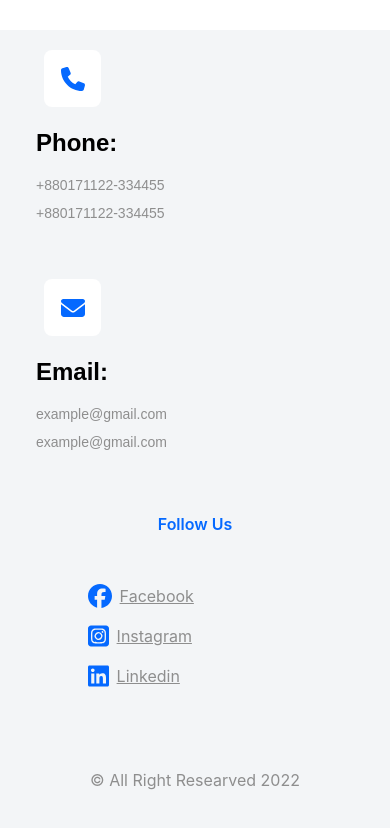
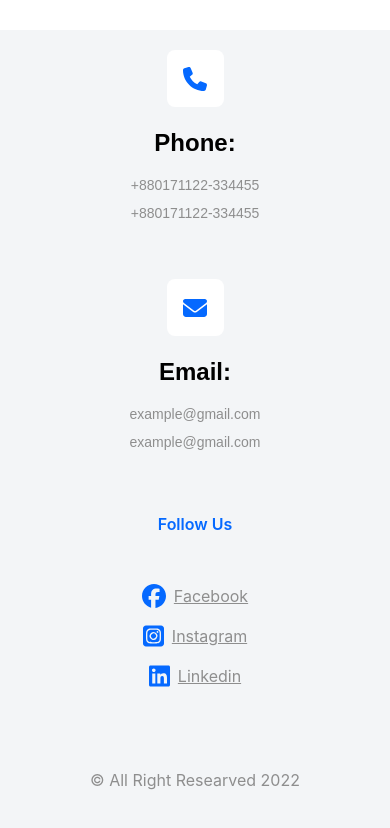
Before and after one commit to burhanuddinrabby/genres-agency, a Next.js app: page /Shared/Footer in a window 390 px wide. Shown: the top 828 px of the page. Built offline with nearby package versions, Linux system fonts and the light colour scheme.

Commit message:
Fully Responsive for mobile

```diff
--- a/pages/Main/Banner.js
+++ b/pages/Main/Banner.js
@@ -27,18 +27,18 @@ const BannerComponent = () => {
                 </div>
                 <div className='text-[#8E8E8E] lg:w-[50%]'>
                     <h1 className="text-xs text-primary text-center lg:text-left">A Trusted Agency Service </h1>
-                    <h1 className="text-6xl my-3 text-black font-bold data-text-sm leading-tight text-center lg:text-left">Let&apos;s Start <br/> Something<br/>Big Together</h1>                    <h1 className="text-6xl my-3 text-black font-bold data-text-sm"></h1>
-                    <p className="text-sm my-5 text-center lg:text-left">We are developing top level digital services with our <br />
+                    <h1 className="lg:text-6xl  text-4xl  my-3 text-black font-bold data-text-sm leading-tight text-center lg:text-left">Let&apos;s Start <br/> Something<br/>Big Together</h1>                    <h1 className="text-6xl my-3 text-black font-bold data-text-sm"></h1>
+                    <p className="text-xs my-5 text-center lg:text-left">We are developing top level digital services with our <br />
                         best experienced team, just get started with us</p>
                     <div className='flex justify-center lg:justify-start'><button className='btn rounded-none px-12 bg-gradient-to-r from-primary to-secondary hover:from-secondary hover:to-primary text-[#fff] border-none'>Book now</button></div>
                     <div className="flex flex-row flex-wrap py-8 justify-center lg:justify-start">
                         {
                             success.map((item) => {
                                 return (
-                                    <div className="bg-white lg:py-7 py-2 mr-2 mb-2 w-36 rounded-md cursor-pointer" key={item._id}>
+                                    <div className="bg-white py-7 py-2 mr-2 mb-2 w-20 lg:w-36 px-2 rounded-md cursor-pointer" key={item._id}>
                                         <div className="text-center">
                                             <h1 className="lg:text-4xl text-2xl text-primary font-bold">{item.status}</h1>
-                                            <p className="text-xs font-medium text-black">{item.about}</p>
+                                            <p className="text-xs text-black">{item.about}</p>
                                         </div>
                                     </div>
                                 )
--- a/pages/Main/OurWork.js
+++ b/pages/Main/OurWork.js
@@ -14,9 +14,9 @@ const OurWork = () => {
                 <div className='flex justify-center lg:justify-start'><button className='btn rounded-none px-12 bg-gradient-to-r from-primary to-secondary hover:from-secondary hover:to-primary text-[#fff] border-none'>Book now</button></div>
             </div>
             <div className='relative lg:first-letter lg:mt-[-45px] z-10'>
-                <div className="grid lg:grid-cols-3 grid-cols-1 lg:gap-16 gap-4 font-sans z-10  lg:ml-48">
+                <div className="grid lg:grid-cols-3 grid-cols-1 lg:gap-16 gap-4 font-sans z-10  lg:ml-48 text-center lg:text-left">
                     <div className="lg:p-7 p-5 rounded-md lg:mt-[19rem]">
-                        <div className="bg-white w-[83px] h-[83px] rounded-full grid justify-center items-center ml-2 mb-5">
+                        <div className="bg-white w-[83px] h-[83px] rounded-full grid justify-center items-center mx-auto lg:ml-2 mb-5">
                             <Image src={location} width={42} height={42} alt='banner' />
                         </div>
                         <div className="z-10">
@@ -24,11 +24,11 @@ const OurWork = () => {
                                 1
                             </SectionNumber>
                             <h1 className="text-2xl mb-4 text-black font-bold">Find User Problem</h1>
-                            <p className="text-xs text-[#8E8E8E] w-[82%]">It is a long established fact that a reader will be distracted by the readable content of a page when looking at its layout</p>
+                            <p className="text-xs text-[#8E8E8E] lg:w-[82%] w-full">It is a long established fact that a reader will be distracted by the readable content of a page when looking at its layout</p>
                         </div>
                     </div>
                     <div className="lg:p-7 p-5 rounded-md lg:mt-40">
-                        <div className="bg-white w-[83px] h-[83px] rounded-full grid justify-center items-center ml-2 mb-5">
+                        <div className="bg-white w-[83px] h-[83px] rounded-full grid justify-center items-center  mx-auto lg:ml-2 mb-5">
                             <Image src={clipboard} width={42} height={42} alt='banner' />
                         </div>
                         <div className="z-10">
@@ -36,11 +36,11 @@ const OurWork = () => {
                                 2
                             </SectionNumber>
                             <h1 className="text-2xl mb-4 text-black font-bold">Solve The Problem</h1>
-                            <p className="text-xs text-[#8E8E8E] w-[82%]">It is a long established fact that a reader will be distracted by the readable content of a page when looking at its layout</p>
+                            <p className="text-xs text-[#8E8E8E] lg:w-[82%]  w-full">It is a long established fact that a reader will be distracted by the readable content of a page when looking at its layout</p>
                         </div>
                     </div>
                     <div className="lg:p-7 p-5 rounded-md lg:mt-[-4rem] lg:ml-[-5rem] ">
-                        <div className="bg-white w-[83px] h-[83px] rounded-full grid justify-center items-center ml-2 mb-5">
+                        <div className="bg-white w-[83px] h-[83px] rounded-full grid justify-center items-center  mx-auto lg:ml-2 mb-5">
                             <Image src={location2} width={42} height={42} alt='banner' />
                         </div>
                         <div className="z-10">
@@ -48,7 +48,7 @@ const OurWork = () => {
                                 3
                             </SectionNumber>
                             <h1 className="text-2xl mb-4 text-black font-bold">Deliver Product</h1>
-                            <p className="text-xs text-[#8E8E8E] w-[82%]">It is a long established fact that a reader will be distracted by the readable content of a page when looking at its layout</p>
+                            <p className="text-xs text-[#8E8E8E] lg:w-[82%]  w-full">It is a long established fact that a reader will be distracted by the readable content of a page when looking at its layout</p>
                         </div>
                     </div>
                 </div>
--- a/pages/Shared/Footer.js
+++ b/pages/Shared/Footer.js
@@ -8,20 +8,20 @@ const Footer = () => {
         <div className=" lg:px-48 px-4 lg:mt-[120px] mt-[30px]">
             <div className="grid lg:grid-cols-2 grid-cols-1 lg:gap-16 gap-4 font-poppins z-10 mx-auto lg:px-60">
                 <div className="lg:p-7 p-5 rounded-md">
-                    <div className="bg-white w-[57px] h-[57px] text-2xl rounded-lg text-primary grid justify-center items-center ml-2 mb-5">
+                    <div className="bg-white w-[57px] h-[57px] text-2xl rounded-lg text-primary grid justify-center items-center mx-auto lg:ml-2 mb-5">
                         <FontAwesomeIcon icon={faPhone} />
                     </div>
-                    <div>
+                    <div className='text-center lg:text-left'>
                         <h1 className="text-2xl mb-4 text-black font-bold">Phone:</h1>
-                        <p className="text-sm text-[#8E8E8E] w-[82%]">+880171122-334455</p>
-                        <p className="text-sm text-[#8E8E8E] w-[82%] mt-2">+880171122-334455</p>
+                        <p className="text-sm text-[#8E8E8E]">+880171122-334455</p>
+                        <p className="text-sm text-[#8E8E8E] mt-2">+880171122-334455</p>
                     </div>
                 </div>
                 <div className="lg:p-7 p-5 rounded-md">
-                    <div className="bg-white w-[57px] h-[57px] text-2xl rounded-lg text-primary grid justify-center items-center ml-2 mb-5">
+                    <div className="bg-white w-[57px] h-[57px] text-2xl rounded-lg text-primary grid justify-center items-center mx-auto lg:ml-2 mb-5">
                         <FontAwesomeIcon icon={faEnvelope} />
                     </div>
-                    <div>
+                    <div className='text-center lg:text-left'>
                         <h1 className="text-2xl mb-4 text-black font-bold">Email:</h1>
                         <p className="text-sm text-[#8E8E8E]">example@gmail.com</p>
                         <p className="text-sm text-[#8E8E8E] mt-2">example@gmail.com</p>
@@ -33,15 +33,15 @@ const Footer = () => {
                     Follow Us
                 </p>
                 <div className="grid lg:grid-cols-3 gap-4 grid-cols-1 w-[60%] mx-auto pt-12">
-                    <div className='flex items-center'>
+                    <div className='flex items-center mx-auto lg:mx-0'>
                         <FontAwesomeIcon icon={faFacebook} className='text-primary text-2xl' />
                         <p className='ml-2 underline text-[#8e8e8e]'>Facebook</p>
                     </div>
-                    <div className='flex items-center'>
+                    <div className='flex items-center mx-auto lg:mx-0'>
                         <FontAwesomeIcon icon={faInstagramSquare} className='text-primary text-2xl' />
                         <p className='ml-2 underline text-[#8e8e8e]'>Instagram</p>
                     </div>
-                    <div className='flex items-center'>
+                    <div className='flex items-center mx-auto lg:mx-0'>
                         <FontAwesomeIcon icon={faLinkedin} className='text-primary text-2xl' />
                         <p className='ml-2 underline text-[#8e8e8e]'>Linkedin</p>
                     </div>
--- a/pages/Shared/Navbar.js
+++ b/pages/Shared/Navbar.js
@@ -28,6 +28,7 @@ const Navbar = () => {
                         <Image src={logo} alt='logo' width={122} height={25} />
                     </Link>
                 </span>
+                <div className='md:hidden mx-6'></div>
                 <div className="navbar-center hidden md:flex justify-evenly">
                     <ul className="p-0 flex flex-row space-x-7">
                         {menuItems}
```
